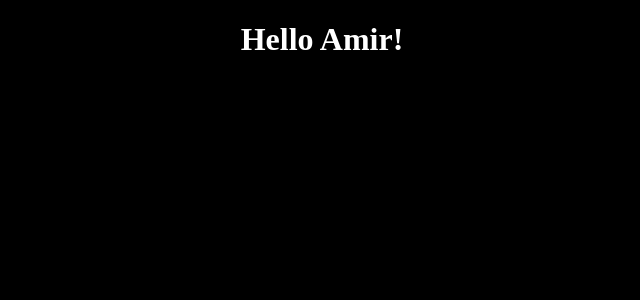
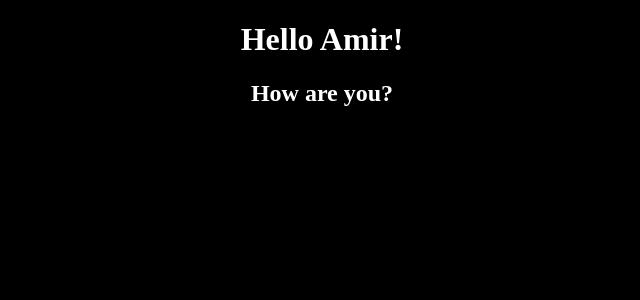
Before and after one commit to ytoubal/LOG8415-project, an Angular app in the folder log8415-project/: page / in a window 1280 px wide. Shown: the top 300 px of the page, without its empty margins (318-958 px from the left). Built offline with nearby package versions, Linux system fonts and the light colour scheme.

Commit message:
test pipeline

```diff
--- a/log8415-project/src/app/app.component.html
+++ b/log8415-project/src/app/app.component.html
@@ -1,3 +1,4 @@
 <div>
   <h1>Hello Amir!</h1>
+  <h2>How are you?</h2>
 </div>
```
